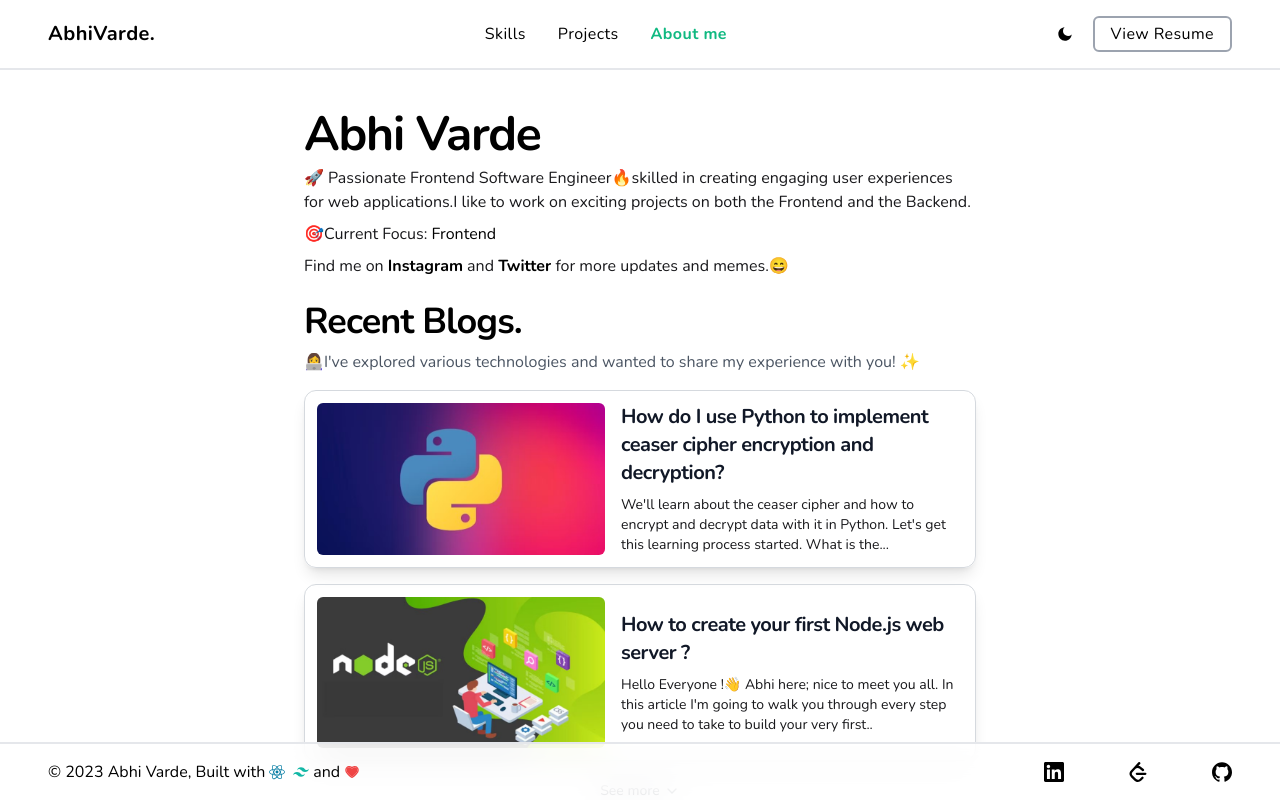
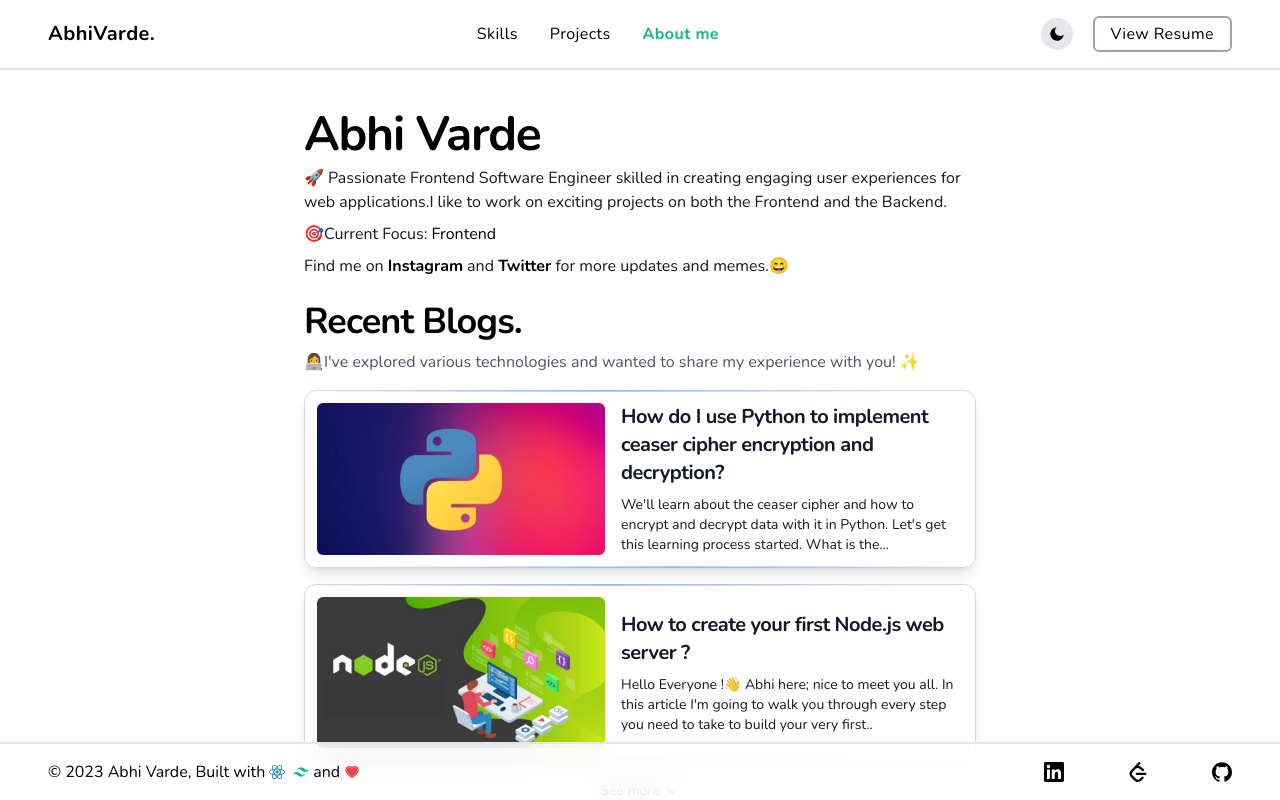
Before and after one commit to AbhiVarde/Developer-Portfolio-Website, a React (Vite) app: page /about in a window 1280 px wide. Shown: the top 800 px of the page. Built offline with nearby package versions, Linux system fonts and the light colour scheme.

Commit message:
first commit

```diff
--- a/src/Pages/About.tsx
+++ b/src/Pages/About.tsx
@@ -63,7 +63,7 @@ const About = ({ darkMode }: any) => {
           Abhi Varde
         </h1>
         <p className={`mb-2 ${darkMode ? "text-zinc-400" : "text-zinc-900"} `}>
-          🚀 Passionate Frontend Software Engineer🔥skilled in creating engaging
+          🚀 Passionate Frontend Software Engineer skilled in creating engaging
           user experiences for web applications.I like to work on exciting
           projects on both the Frontend and the Backend.
         </p>
@@ -120,6 +120,20 @@ const About = ({ darkMode }: any) => {
         darkMode ? "border-zinc-700" : "border-gray-300"
       }`}
         >
+          <span
+            className={`absolute w-[90%] -top-px left-px h-[2px] bg-gradient-to-r ${
+              darkMode
+                ? "from-blue-400/0 via-blue-400/40 to-blue-400/0"
+                : "from-blue-500/0 via-blue-500/40 to-blue-500/0"
+            }`}
+          ></span>
+          <span
+            className={`absolute w-[90%] -bottom-px right-px h-[2px] bg-gradient-to-r ${
+              darkMode
+                ? "from-blue-400/0 via-blue-400/40 to-blue-400/0"
+                : "from-blue-500/0 via-blue-500/40 to-blue-500/0"
+            }`}
+          ></span>
           <a
             href=""
             className="flex flex-col md:flex-row space-x-0 md:space-x-4"
--- a/src/components/Header.tsx
+++ b/src/components/Header.tsx
@@ -53,6 +53,8 @@ const Navbar = ({ darkMode, toggleDarkMode }: any) => {
           <div
             className={`block text-lg md:hidden cursor-pointer transition-transform duration-700 ${
               click ? "rotate-180" : "rotate-0"
+            } p-2 rounded-full ${
+              darkMode ? "bg-[#1f2937] text-white" : "bg-[#e5e7eb] text-black"
             }`}
             onClick={handleClick}
           >
@@ -100,7 +102,14 @@ const Navbar = ({ darkMode, toggleDarkMode }: any) => {
             </NavLink>
           </div>
           <div className="hidden md:flex items-center gap-5">
-            <div onClick={handleClick} className="cursor-pointer">
+            <div
+              onClick={handleClick}
+              className={`cursor-pointer p-2 rounded-full transition-transform duration-700 ${
+                click ? "rotate-180" : "rotate-0"
+              } ${
+                darkMode ? "bg-[#1f2937] text-white" : "bg-[#e5e7eb] text-black"
+              }`}
+            >
               {click ? <RiSunFill /> : <RiMoonFill />}
             </div>
             <button
```
